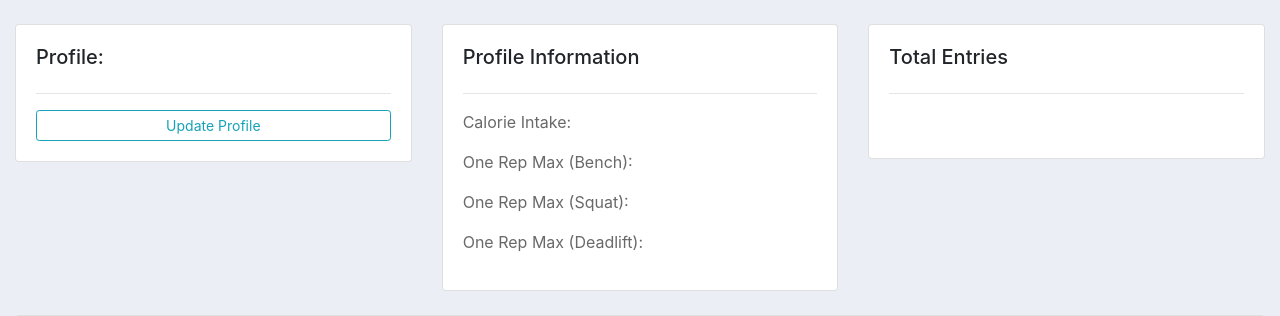
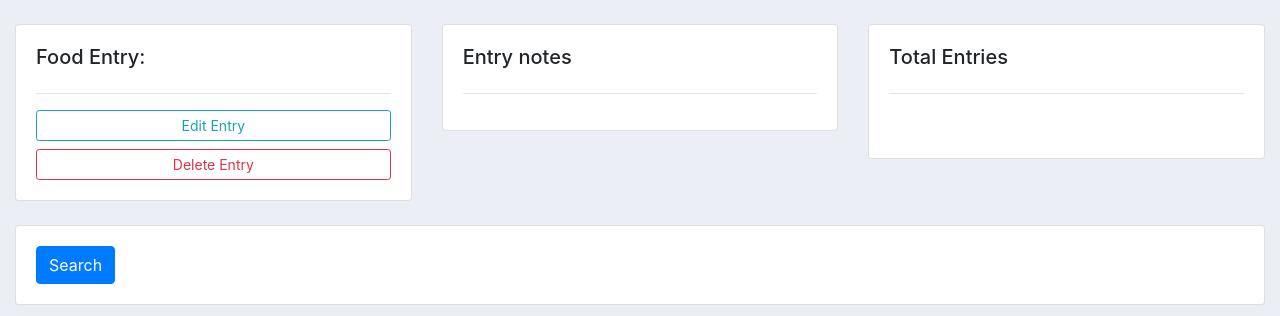
Before and after one commit to thisnotBryanL/FitnessAIO-Web, a Django app: page /profile/ in a window 1280 px wide. Shown: the part 56-372 px from the top of the page. Run offline with Django 3.2, Linux system fonts and the light colour scheme; a user stored in the database is signed in; some libraries are stand-ins or nearby versions.

Commit message:
Added Edit/Delete buttons but Macro Calculations broke

```diff
--- a/src/foodEntry/urls.py
+++ b/src/foodEntry/urls.py
@@ -1,7 +1,8 @@
 from django.conf.urls import url
 from django.urls import include, path
 
-from foodEntry.views import createfooditem_View
+from foodEntry.views import createfooditem_View, updatefooditem_View
 urlpatterns = [
     path('create/', createfooditem_View, name="create-food"),
+    path('update/<int:id>/', updatefooditem_View, name="update-food" ),
 ]
--- a/src/pages/views.py
+++ b/src/pages/views.py
@@ -1,8 +1,10 @@
 from django.shortcuts import render
 from django.contrib.auth.decorators import login_required
+
 # Create your views here.
 
 
 @login_required
 def profilePage_view(request):
+
     return render(request, 'profile.html',{})
--- a/src/registration/views.py
+++ b/src/registration/views.py
@@ -38,6 +38,7 @@
 
         #Calculator to calculate the remaining calories left after querying food consumed for the day
         calsFromFood = calcRemainCalories(queryset, profile.calories,macros['protein'], macros['fat'], macros['carbs'])
+        print(calsFromFood)
 
         context = {
             "userProfile" : profile,
--- a/src/templates/home.html
+++ b/src/templates/home.html
@@ -66,6 +66,8 @@
             <a class="btn btn-primary  btn-sm btn-block" href="http://127.0.0.1:8000/foodEntry/create/">Create Food Entry</a>
             <table class="table table-sm">
                 <tr>
+                    <th>Edit</th>
+                    <th>Delete</th>
                     <th>Name</th>
                     <th>Date</th>
                     <th>Protein</th>
@@ -77,6 +79,8 @@
                 {% for foodItems in last5Food  %}
 
                 <tr>
+                    <td><a class= "btn btn-sm btn-info" href=" {% url 'update-food' foodItems.id%} ">Edit</a></td>
+                    <td><a class= "btn btn-sm btn-danger" href="">Delete</a></td>
                     <td>{{foodItems.name}}</td>
                     <td>{{foodItems.date_added}}</td>
                     <td>{{foodItems.protein}}</td>
--- a/src/templates/profile.html
+++ b/src/templates/profile.html
@@ -6,22 +6,20 @@
 <div class="row">
     <div class="col-md">
         <div class="card card-body">
-            <h5>Profile:</h5>
+            <h5>Food Entry:</h5>
             <hr>
-            <a class="btn btn-outline-info  btn-sm btn-block" href="{% url 'registration:update-profile' %}">Update Profile</a>
+            <a class="btn btn-outline-info  btn-sm btn-block" href="{% url 'registration:update-profile' %}">Edit Entry</a>
+            <a class="btn btn-outline-danger  btn-sm btn-block" href="{% url 'registration:update-profile' %}">Delete Entry</a>
 
         </div>
     </div>
 
     <div class="col-md">
         <div class="card card-body">
-            <h5>Profile Information</h5>
+            <h5>Entry notes</h5>
             <hr>
             <div style="color: dimgray">
-            <p>Calorie Intake:</p>
-            <p>One Rep Max (Bench):</p>
-            <p>One Rep Max (Squat):</p>
-            <p>One Rep Max (Deadlift):</p>
+
             </div>
         </div>
     </div>
```
Also changed, not shown: src/foodEntry/templates/foodEntry/updateFood.html (added, +10 -0 lines), src/foodEntry/views.py (+17 -1 lines), src/db.sqlite3, src/foodEntry/migrations/0001_initial.py.
